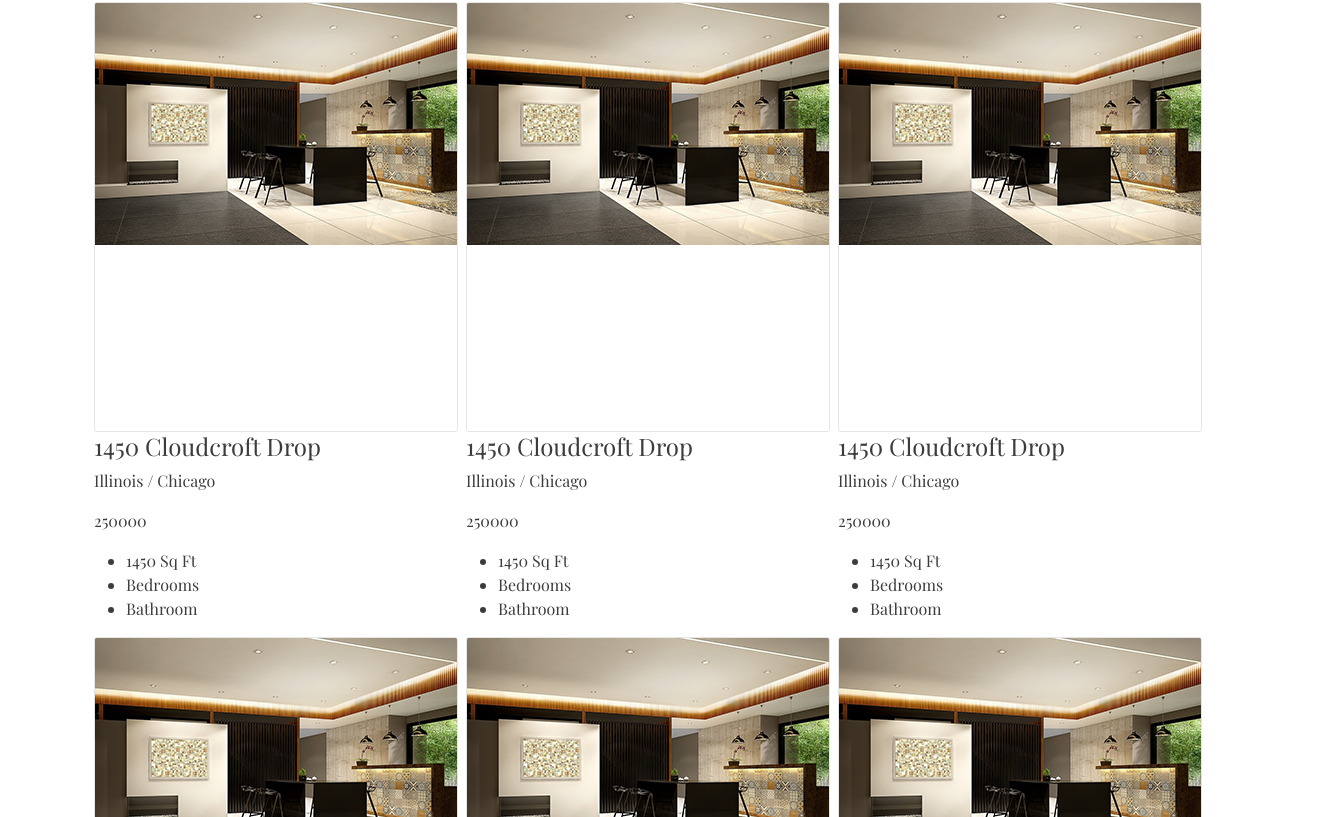
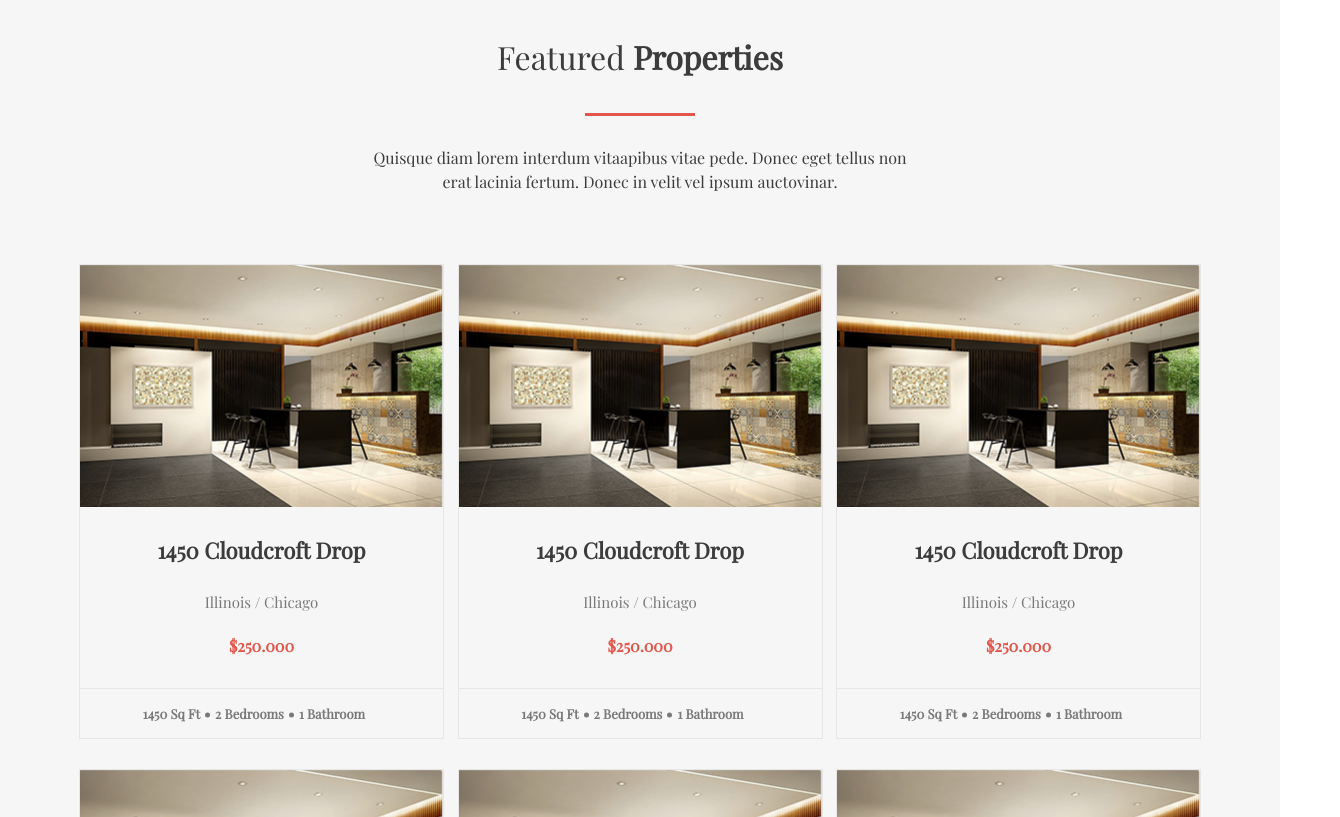
Before and after one commit to web-2017/Real-Home, a Vue app: page / in a window 1280 px wide. Shown: the part 1823-2640 px from the top of the page, 1340 px wide, since content can reach past the window. Built offline with nearby package versions, Linux system fonts and the light colour scheme.

Commit message:
lesson-10 верстка списков недвижемости

```diff
--- a/public/index.html
+++ b/public/index.html
@@ -5,6 +5,7 @@
 		<meta http-equiv="X-UA-Compatible" content="IE=edge" />
 		<meta name="viewport" content="width=device-width,initial-scale=1.0" />
 		<link rel="icon" href="<%= BASE_URL %>favicon.ico" />
+		<link rel="stylesheet" href="https://necolas.github.io/normalize.css/8.0.1/normalize.css" />
 		<link
 			href="https://cdn.jsdelivr.net/npm/bootstrap@5.0.0-beta1/dist/css/bootstrap.min.css"
 			rel="stylesheet"
--- a/src/assets/layouts/_colors.scss
+++ b/src/assets/layouts/_colors.scss
@@ -1,5 +1,8 @@
 $primary: #3c3c3c;
 $greyLight: #f2f2f2;
 $grey: #fbfbfb;
+$grey2: #f6f6f6;
+$grey3: #e6e6e6;
+$grey4: #797979;
 $dark: #303030;
 $red: #e2574c;
--- a/src/assets/layouts/base.scss
+++ b/src/assets/layouts/base.scss
@@ -4,3 +4,7 @@ body {
 	-webkit-font-smoothing: antialiased;
 	-moz-osx-font-smoothing: grayscale;
 }
+
+.container {
+	max-width: 1146px;
+}
--- a/src/assets/layouts/index.scss
+++ b/src/assets/layouts/index.scss
@@ -6,3 +6,4 @@
 // pages & components
 @import './home';
 @import './feature';
+@import './properties';
--- /dev/null
+++ b/src/assets/layouts/properties.scss
@@ -0,0 +1,106 @@
+.properties {
+	text-align: center;
+	padding: 100px 0;
+	background: $grey2;
+
+	ul {
+		list-style: none;
+		padding-left: 0;
+		margin-bottom: 0;
+	}
+
+	&__h2 {
+		padding-bottom: 40px;
+		position: relative;
+		margin-bottom: 30px;
+		&:after {
+			content: '';
+			position: absolute;
+			bottom: 0;
+			left: 50%;
+			transform: translateX(-50%);
+			width: 110px;
+			height: 3px;
+			background: $red;
+		}
+	}
+
+	&__col {
+		border: 1px solid $grey3;
+		padding: 0;
+		max-width: 365px;
+		width: 100%;
+		margin-bottom: 30px;
+
+		p {
+			margin: 0;
+		}
+	}
+
+	&__subtitle {
+		max-width: 560px;
+		margin: 0 auto;
+		padding-bottom: 70px;
+	}
+
+	&__img {
+		width: 100%;
+		padding-bottom: 30px;
+	}
+
+	&__h4,
+	&__sub {
+		padding-bottom: 20px;
+	}
+
+	&__h4 {
+		font-size: 22px;
+		font-weight: bold;
+	}
+
+	&__sub {
+		font-size: 15px;
+	}
+
+	&__price {
+		padding-bottom: 30px;
+		font-weight: bold;
+		color: $red;
+	}
+
+	&__desc,
+	&__sub {
+		color: $grey4;
+	}
+
+	&__desc {
+		display: flex;
+		justify-content: center;
+		padding: 15px 0;
+		border-top: 1px solid $grey3;
+		font-size: 13px;
+		font-weight: bold;
+	}
+
+	&__item {
+		padding-right: 15px;
+		position: relative;
+		&:after {
+			content: '';
+			position: absolute;
+			right: 5px;
+			top: 59%;
+			transform: translateY(-50%);
+			width: 5px;
+			height: 5px;
+			border-radius: 50%;
+			background-color: $grey4;
+		}
+
+		&:last-child {
+			&::after {
+				content: none;
+			}
+		}
+	}
+}
--- a/src/components/Header.vue
+++ b/src/components/Header.vue
@@ -4,8 +4,13 @@
 			<a class="navbar-brand logo" href="/"><img src="../assets/images/icons/logo.png" alt="logo" /></a>
 			<div class="collapse collapse-fontsize navbar-collapse" id="navbarSupportedContent">
 				<ul class="navbar-nav me-auto mb-lg-0">
-					<li class="nav-item menu-link" v-for="(menu, index) in headerMenuList" :key="index">
-						<router-link class="nav-link active" aria-current="page" :to="menu.path">
+					<li
+						class="nav-item menu-link"
+						v-for="(menu, index) in headerMenuList"
+						:key="index"
+						:class="isActiveClassHadnler(menu.path)"
+					>
+						<router-link class="nav-link" aria-current="page" :to="menu.path" exact>
 							{{ menu.name }}
 						</router-link>
 					</li>
@@ -24,14 +29,16 @@
 <script>
 	import { menuList } from '../constants/menuLinks'
 	export default {
-		name: 'HelloWorld',
-		props: {
-			msg: String,
-		},
+		name: 'Header',
 		data() {
 			return {
 				headerMenuList: menuList,
 			}
+		},
+		methods: {
+			isActiveClassHadnler(link) {
+				return link === this.$route.path ? 'header__isActive' : ''
+			},
 		},
 	}
 </script>
@@ -40,7 +47,16 @@
 	@import '../assets/layouts/index';
 	.navbar {
 		height: 90px;
+
+		.nav-link {
+			white-space: nowrap;
+		}
 	}
+
+	.header__isActive {
+		background: $greyLight;
+	}
+
 	.navbar-nav {
 		height: 90px;
 	}
@@ -59,6 +75,7 @@
 	}
 
 	.icons {
+		width: 180px;
 		a {
 			width: 30px;
 			height: 30px;
--- a/src/components/Properties.vue
+++ b/src/components/Properties.vue
@@ -1,39 +1,15 @@
 <template>
-	<div class="properties">
-		<div class="container">
-			<div class="row">
-				<div class="col">
-					<h2 class="properties__h2">
-						Featured
-						<b>Properties</b>
-					</h2>
-				</div>
-				<div class="col">
-					<p class="properties__subtitle">
-						Quisque diam lorem interdum vitaapibus vitae pede. Donec eget tellus non erat lacinia fertum. Donec in velit
-						vel ipsum auctovinar.
-					</p>
-				</div>
-			</div>
-			<div class="row">
-				<div class="col-md-4 col-sm-12" v-for="property in propertiesData" :key="property.id">
-					<div class="properties__col">
-						<img
-							:src="require(`../assets/images/${property.image}.png`)"
-							:alt="property.desc.sqft"
-							class="properties__img"
-						/>
-						<h4 class="properties__h4">{{ `${property.desc.sqft} ${property.title}` }}</h4>
-						<p class="properties__sub">{{ property.subtitle }}</p>
-						<p class="properties__price">{{ property.price }}</p>
-						<ul class="properties__desc">
-							<li class="properties__item">{{ property.desc.sqft }} Sq Ft</li>
-							<li class="properties__item">{{ property.rooms }} Bedrooms</li>
-							<li class="properties__item">{{ property.bath }} Bathroom</li>
-						</ul>
-					</div>
-				</div>
-			</div>
+	<div class="row d-flex justify-content-between">
+		<div class="col-md-4 col-sm-12 properties__col" v-for="property in propertiesData" :key="property.id">
+			<img :src="require(`../assets/images/${property.image}.png`)" :alt="property.desc.sqft" class="properties__img" />
+			<h4 class="properties__h4">{{ `${property.desc.sqft} ${property.title}` }}</h4>
+			<p class="properties__sub">{{ property.subtitle }}</p>
+			<p class="properties__price">${{ property.price.toFixed(3) }}</p>
+			<ul class="properties__desc">
+				<li class="properties__item">{{ property.desc.sqft }} Sq Ft</li>
+				<li class="properties__item">{{ property.desc.rooms }} Bedrooms</li>
+				<li class="properties__item">{{ property.desc.bath }} Bathroom</li>
+			</ul>
 		</div>
 	</div>
 </template>
--- a/src/data/data.dummy.js
+++ b/src/data/data.dummy.js
@@ -35,7 +35,7 @@ export const propertiesData = [
 		image: 'prop',
 		title: 'Cloudcroft Drop',
 		subtitle: 'Illinois / Chicago',
-		price: 250000,
+		price: 250,
 		desc: {
 			sqft: '1450',
 			rooms: 2,
@@ -47,7 +47,7 @@ export const propertiesData = [
 		image: 'prop',
 		title: 'Cloudcroft Drop',
 		subtitle: 'Illinois / Chicago',
-		price: 250000,
+		price: 250,
 		desc: {
 			sqft: '1450',
 			rooms: 2,
@@ -59,7 +59,7 @@ export const propertiesData = [
 		image: 'prop',
 		title: 'Cloudcroft Drop',
 		subtitle: 'Illinois / Chicago',
-		price: 250000,
+		price: 250,
 		desc: {
 			sqft: '1450',
 			rooms: 2,
@@ -71,7 +71,7 @@ export const propertiesData = [
 		image: 'prop',
 		title: 'Cloudcroft Drop',
 		subtitle: 'Illinois / Chicago',
-		price: 250000,
+		price: 250,
 		desc: {
 			sqft: '1450',
 			rooms: 2,
@@ -83,7 +83,7 @@ export const propertiesData = [
 		image: 'prop',
 		title: 'Cloudcroft Drop',
 		subtitle: 'Illinois / Chicago',
-		price: 250000,
+		price: 250,
 		desc: {
 			sqft: '1450',
 			rooms: 2,
@@ -95,7 +95,7 @@ export const propertiesData = [
 		image: 'prop',
 		title: 'Cloudcroft Drop',
 		subtitle: 'Illinois / Chicago',
-		price: 250000,
+		price: 250,
 		desc: {
 			sqft: '1450',
 			rooms: 2,
--- a/src/views/Home.vue
+++ b/src/views/Home.vue
@@ -18,7 +18,27 @@
 			</div>
 		</div>
 		<Feauters :data="featureData" />
-		<Properties :propertiesData="propertiesData" />
+
+		<div class="properties">
+			<div class="container">
+				<div class="row">
+					<div class="col-md-12 col-sm-12">
+						<h2 class="properties__h2">
+							Featured
+							<b>Properties</b>
+						</h2>
+					</div>
+					<div class="col-md-12 col-sm-12">
+						<p class="properties__subtitle">
+							Quisque diam lorem interdum vitaapibus vitae pede. Donec eget tellus non erat lacinia fertum. Donec in
+							velit vel ipsum auctovinar.
+						</p>
+					</div>
+				</div>
+
+				<Properties :propertiesData="propertiesData" />
+			</div>
+		</div>
 	</div>
 </template>
 
```
Also changed, not shown: src/assets/images/prop.png.
